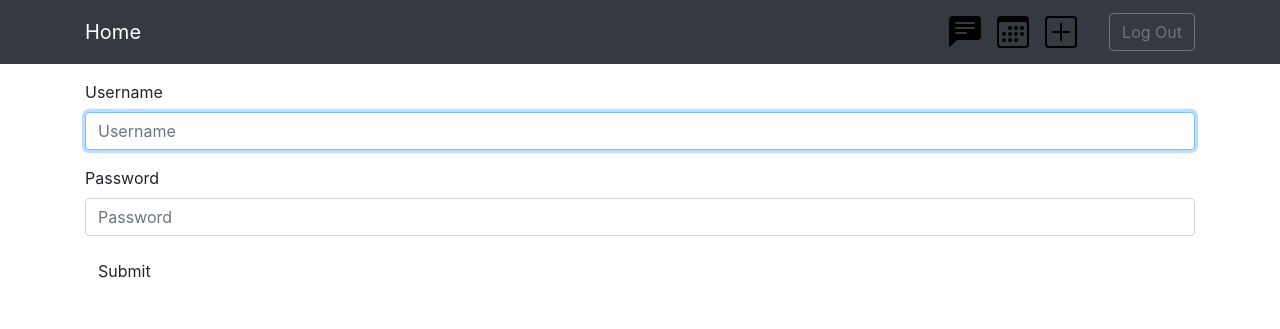
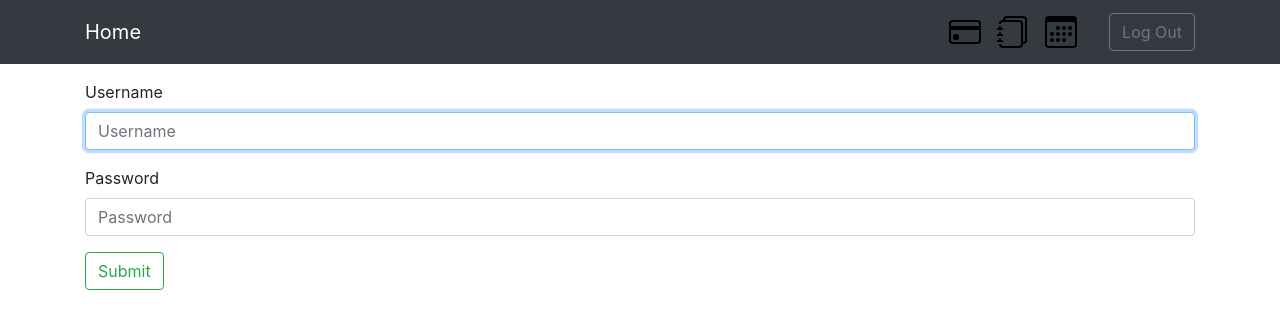
Before and after one commit to Hogwarts250/lesson-discussion, a Django app: page /users/ in a window 1280 px wide. Shown: the top 329 px of the page. Run offline with Django 3.2, Linux system fonts and the light colour scheme; the visitor is signed in with stand-in values (Sample User, id 1); some libraries are stand-ins or nearby versions.

Commit message:
ui updates

```diff
--- a/transactions/templates/transactions/base.html
+++ b/transactions/templates/transactions/base.html
@@ -8,7 +8,6 @@
     {% load bootstrap4 %} {% load static %}
     {% bootstrap_css %}
     {% bootstrap_javascript jquery='full' %}
-
     <!-- bootstrap-datepicker -->
     <link rel="stylesheet" type="text/css" href="https://cdnjs.cloudflare.com/ajax/libs/bootstrap-datepicker/1.9.0/css/bootstrap-datepicker.min.css">
     <script type="text/javascript" src="https://cdnjs.cloudflare.com/ajax/libs/bootstrap-datepicker/1.9.0/js/bootstrap-datepicker.min.js"></script>
@@ -30,17 +29,17 @@
             <ul class="navbar-nav ml-auto">
               <li class="nav-item">
                 <a href="{% url 'chat_room:index' %}" class="nav-link">
-                  <img src="{% static 'img/chat-left-text-fill.svg' %}" width="32" height="32"/>
+                  <img src="{% static 'img/credit-card.svg' %}" width="32" height="32"/>
                 </a>
               </li>
               <li class="nav-item">
                 <a href="{% url 'lesson_planner:index' %}" class="nav-link">
-                  <img src="{% static 'img/calendar3.svg' %}" width="32" height="32"/>
+                  <img src="{% static 'img/journals.svg' %}" width="32" height="32"/>
                 </a>
               </li>
               <li class="nav-item">
-                <a href="{% url 'transactions:create_transaction' %}" class="nav-link">
-                  <img src="{% static 'img/plus-square.svg' %}" width="32" height="32"/>
+                <a href="#" class="nav-link">
+                  <img src="{% static 'img/calendar3.svg' %}" width="32" height="32"/>
                 </a>
               </li>
               <li class="nav-item pl-4 my-auto">
--- a/users/templates/users/login.html
+++ b/users/templates/users/login.html
@@ -4,7 +4,7 @@
 <form method="POST" action="{% url 'users:login' %}" class="form">
   {% csrf_token %}
   {% bootstrap_form form %}
-  <input class="btn" type="submit" value="Submit">
+  <input class="btn btn-outline-success" type="submit" value="Submit">
   <input type="hidden" name="next" value="{% url 'transactions:index' %}" />
   </form>
 {% endblock content %}
--- a/users/templates/users/sign_up.html
+++ b/users/templates/users/sign_up.html
@@ -4,6 +4,6 @@
 <form action="{% url 'users:sign_up' %}" method="POST" class="form">
   {% csrf_token %}
   {% bootstrap_form form %}
-  <input class="btn" type="submit" value="Submit">
+  <input class="btn btn-outline-success" type="submit" value="Submit">
 </form>
 {% endblock content %}
```
Also changed, not shown: transactions/static/img/credit-card.svg (added), transactions/static/img/journals.svg (added).
